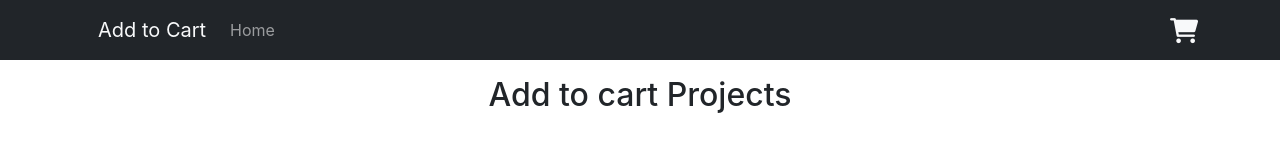
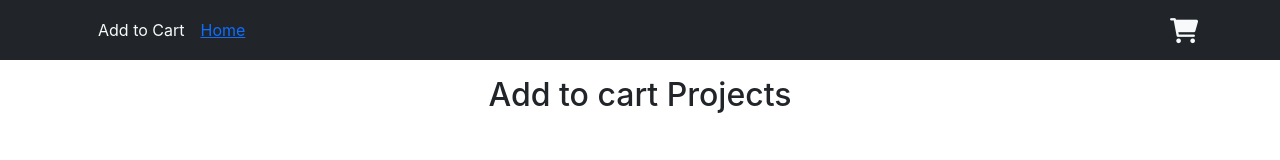
Before and after one commit to SarahElmoukadem/Redux-add-to-cart, a React (Create React App) app: page / in a window 1280 px wide. Shown: the top 160 px of the page. Built offline with nearby package versions, Linux system fonts and the light colour scheme; grey boxes are pictures that could not be loaded.

Commit message:
Update Header.js

```diff
--- a/src/components/Header.js
+++ b/src/components/Header.js
@@ -43,9 +43,9 @@ const Header = () => {
     <>
       <Navbar bg="dark" variant="dark" style={{ height: "60px" }}>
         <Container>
-          <Navbar.Brand to="/" className="text-decoration-none text-light mx-3">Add to Cart</Navbar.Brand>
+          <NavLink to="/" className="text-decoration-none text-light mx-3">Add to Cart</NavLink>
           <Nav className="me-auto">
-            <Nav.Link to="/">Home</Nav.Link>
+            <NavLink to="/">Home</NavLink>
           </Nav>
           <Badge badgeContent={getdata.length} color="primary"
             id="basic-button"
```
